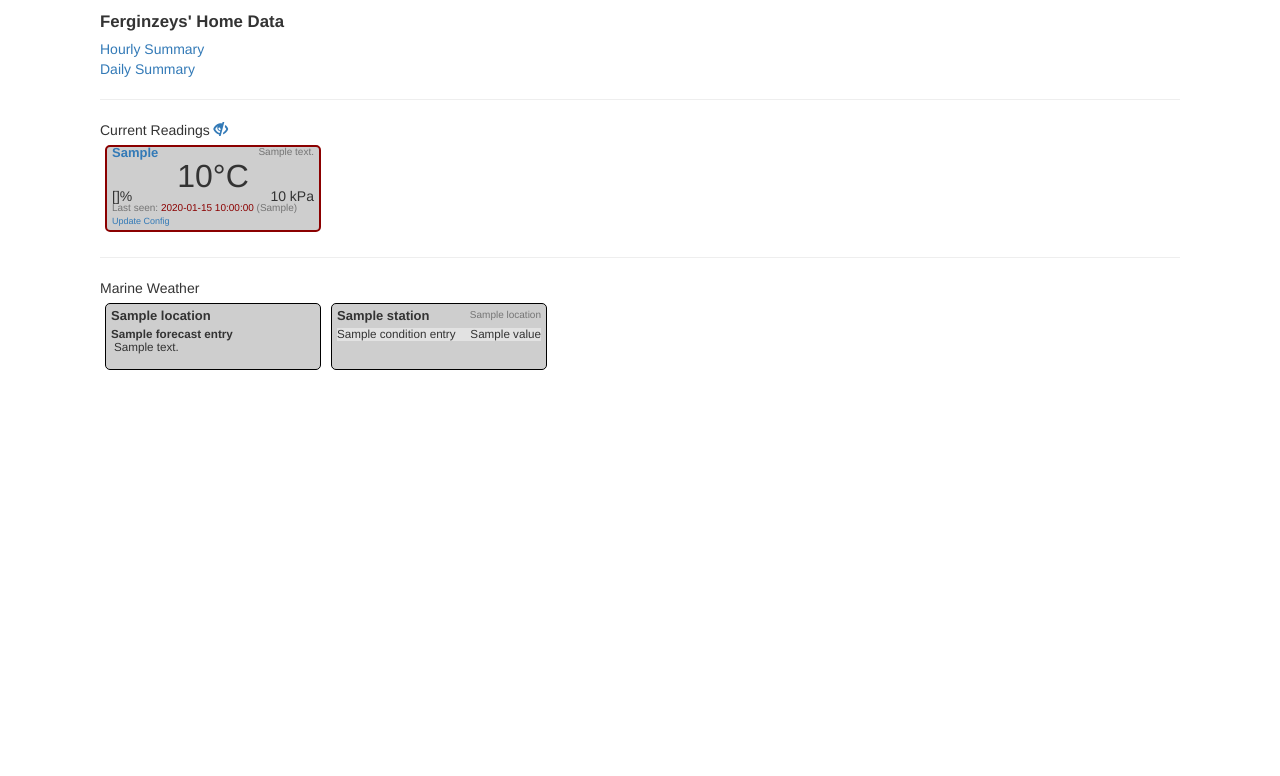
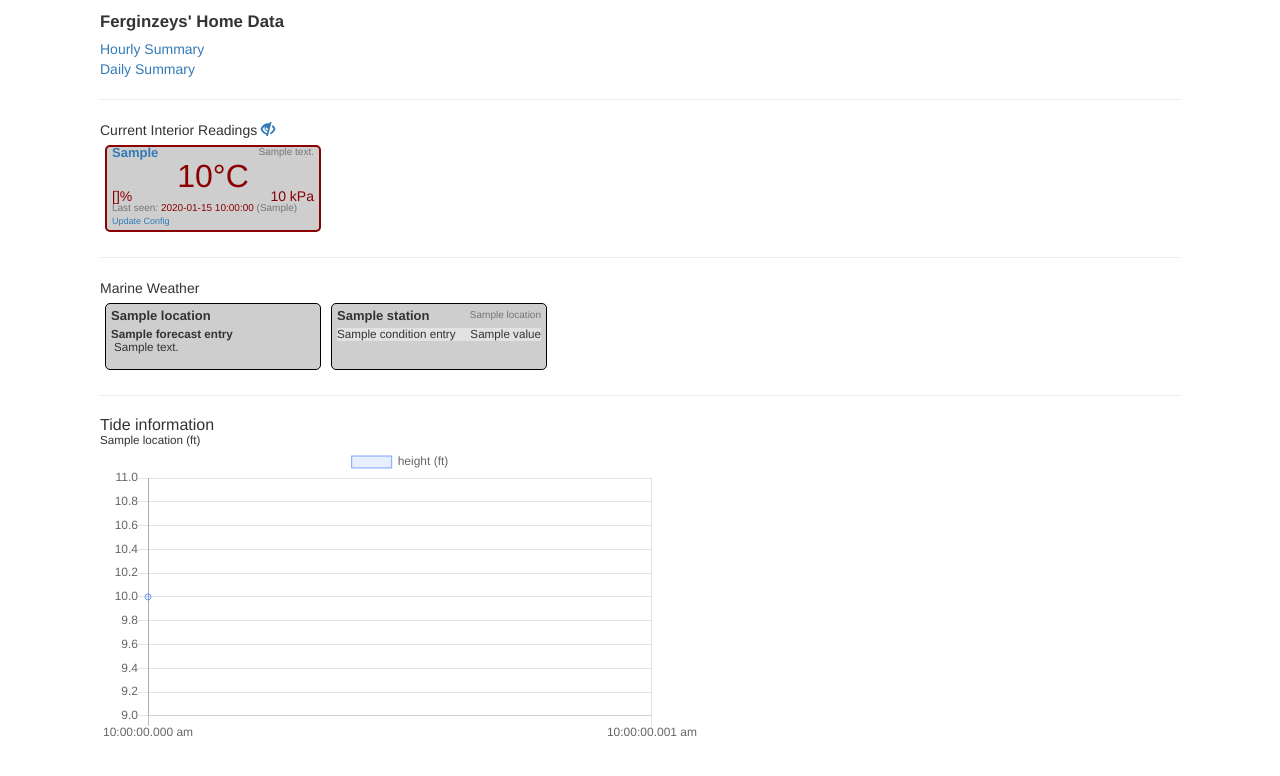
Before and after one commit to bferguso/homeauto-home_server, a Flask app: template src/main/html/homeServer/homeServer/templates/home.html in a window 1280 px wide. Shown: the top 776 px of the page. Run offline with Flask 2, Linux system fonts and the light colour scheme; the template is opened without the code that fills it: most values are stand-ins (such as "Sample title", 1, 10 or a date in 2020); some libraries are stand-ins or nearby versions.

Commit message:
HA-3 - Initial cut of tide information

```diff
--- a/src/main/html/homeServer/homeServer/app.py
+++ b/src/main/html/homeServer/homeServer/app.py
@@ -28,8 +28,8 @@ def home():
                               externalContent.getMarineForecast(externalContent.GEORGIA_SOUTH)]
     home_data["current_conditions"] = [externalContent.getMarineConditions(externalContent.PAM_ROCKS),
                                        externalContent.getMarineConditions(externalContent.POINT_ATKINSON),
-                                       externalContent.getMarineConditions(externalContent.HALIBUT_BANK)
-                                       ]
+                                       externalContent.getMarineConditions(externalContent.HALIBUT_BANK)]
+    home_data["tide_data"] = [externalContent.get_tides(externalContent.POINT_ATKINSON, datetime.date.today())]
     devices = []
 
     for device in last_devices:
@@ -78,7 +78,7 @@ def hourlySummary():
     locationscsv = request.args.get('locations')
     dao = HomeServerDao()
     if locationscsv:
-        locations = map(lambda a: {'sensor_location': a.strip()}, locationscsv.encode('ascii','ignore').split(','))
+        locations = map(lambda a: {'sensor_location': a.strip().decode('ascii')}, locationscsv.encode('ascii', 'ignore').split(b','))
     else:
         locations = dao.getLocationsInPeriod()
     times = dao.getHourlyTimes()
@@ -95,7 +95,7 @@ def dailySummary():
     dao = HomeServerDao()
     times = dao.getDailyTimes()
     if locationscsv:
-        locations = map(lambda a: {'sensor_location': a.strip()}, locationscsv.encode('ascii','ignore').split(','))
+        locations = map(lambda a: {'sensor_location': a.strip().decode('ascii')}, locationscsv.encode('ascii','ignore').split(b','))
     else:
         locations = dao.getLocationsInPeriod()
     env_summary = {}
--- a/src/main/html/homeServer/homeServer/static/css/ferginzey.css
+++ b/src/main/html/homeServer/homeServer/static/css/ferginzey.css
@@ -132,14 +132,16 @@ div.dashboardIp, div.marineArea
 
 div.dashboardTemp.readingWarning,
 div.dashboardHumidity.readingWarning,
-div.dashboardTimestamp.readingWarning
+div.dashboardTimestamp.readingWarning,
+div.readingWarning
 {
     color: #a95a00;
 }
 
 div.dashboardTemp.readingImportant,
 div.dashboardHumidity.readingImportant,
-div.dashboardTimestamp.readingImportant
+div.dashboardTimestamp.readingImportant,
+div.readingImportant
 {
     color: darkred; !important;
 }
--- a/src/main/html/homeServer/homeServer/templates/home.html
+++ b/src/main/html/homeServer/homeServer/templates/home.html
@@ -8,14 +8,19 @@
     <!-- Optional theme -->
     <link rel="stylesheet" href="{{ url_for('static', filename='css/bootstrap-theme.min.css') }}">
     <link rel="stylesheet" href="{{ url_for('static', filename='css/ferginzey.css') }}"/>
+    <link rel="stylesheet" href="{{ url_for('static', filename='css/Chart.min.css') }}"/>
 
     <script src="{{ url_for('static', filename='js/jquery.min.js') }}"></script>
     <!-- Latest compiled and minified JavaScript -->
     <script src="{{ url_for('static', filename='js/bootstrap.min.js') }}"></script>
     <script src="{{ url_for('static', filename='js/ferginzey.js') }}"></script>
 
+    <!-- ChartJS -->
+    <script src="{{ url_for('static', filename='js/Chart.bundle.min.js') }}"></script>
+
     <script>
         $().ready(function () {
+            $("div.forecastTitle:contains('WARNING')").addClass("readingWarning");
             var value;
             $("div.dashboardHumidity").each(function() {
                 value = parseFloat($(this).text());
@@ -39,6 +44,40 @@
                 if (value < warningTime && value > errorTime) { flagReading($(this), "readingWarning"); }
                 else if (value < errorTime) { flagReading($(this), "readingImportant");}
             });
+            tideChartsDiv = $("#tideChartsDiv");
+            // Repeat
+            stationId = "{{home_data.tide_data[0].station_id}}";
+            tideChartsDiv.append('<div>{{home_data.tide_data[0].location}} (ft)</div>');
+            tideChartsDiv.append("<div style='max-width: 600px'><canvas id='tides"+stationId+"' ></canvas></div>");
+            ctx = $("#tides"+stationId);
+            var tideChart = new Chart(ctx, {
+                type: "line",
+                data: {
+                    datasets: [{
+                            label: "height (ft)",
+                            data: [{% for tide_entry in home_data.tide_data[0].tide_entries %}{% if (loop.index0 != 0) %}, {% endif %}{'x': new Date('{{ tide_entry.time }}'), 'y': {{ tide_entry.height_ft }} }{% endfor %}],
+                            borderWidth: 1,
+                            borderColor: 'rgba(10,90,255,.5)',
+                            backgroundColor: 'rgba(10,90,255,.1)'
+        }],
+                },
+                options: {
+                    legend: {
+                        show: false
+                    },
+                    scales: {
+                        xAxes: [{
+                            type: 'time',
+                            time: {
+                                displayFormats: {
+                                    'hour': 'D MMM HH:00'
+                                }
+                            }
+                        }]
+                    }
+                }
+            });
+            // End Repeat
         });
 
         var flagReading = function(field, warningClass)
@@ -85,7 +124,7 @@
     <div class="nav_link"><a href="/homeServer/dailySummary">Daily Summary</a></div>
 </div>
 <hr>
-<div>Current Readings <div class="sectionToggle" style="display: inline;" title="Show/Hide inactive locations" onclick="toggleInactiveLocations();"><i class="glyphicon glyphicon-eye-close"></i></div></div>
+<div>Current Interior Readings <div class="sectionToggle" style="display: inline;" title="Show/Hide inactive locations" onclick="toggleInactiveLocations();"><i class="glyphicon glyphicon-eye-close"></i></div></div>
 
 <div class="dashboardContainer">
     {% for location in home_data.devices %}
@@ -149,5 +188,10 @@
     </div>
     {% endfor %}
 </div>
+<hr>
+
+<div id="tideChartsDiv" class="marineConditions">
+    <div style="font-size: medium">Tide information</div>
+</div>
 </body>
 </html>
```
Also changed, not shown: src/main/html/homeServer/homeServer/dao/ExternalContentDao.py (+47 -4 lines).
